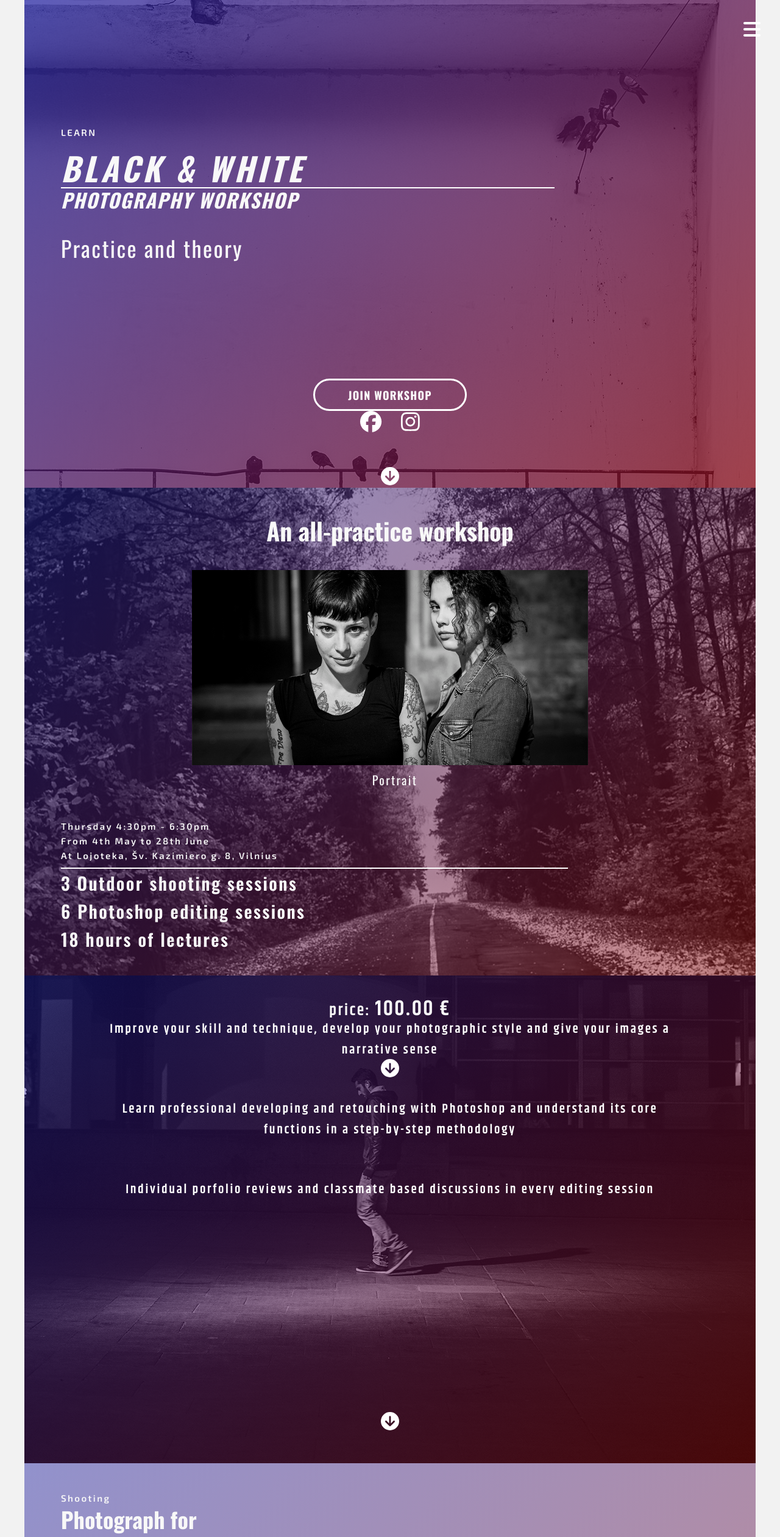
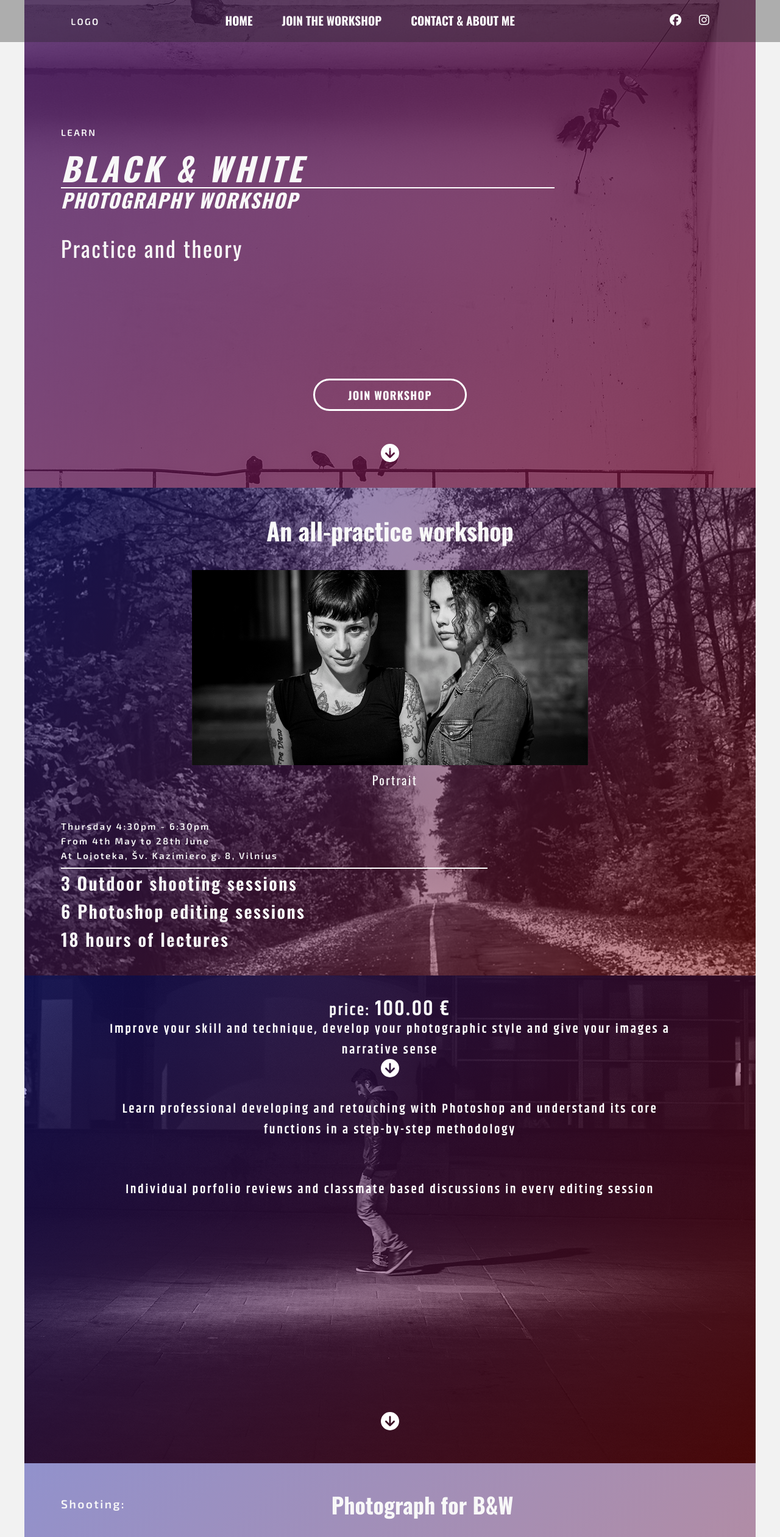
Before and after one commit to IvanSanczewski/PHOTO-WEB, a Vue app: page / in a window 1280 px wide. Shown: the top 2521 px of the page at 61% size. Built offline with nearby package versions, Linux system fonts and the light colour scheme.

Commit message:
Implemented responsiveness for 768px breackpoint

```diff
--- a/src/App.vue
+++ b/src/App.vue
@@ -1,6 +1,20 @@
 <script setup>
 import { RouterLink, RouterView } from 'vue-router'
+import { ref } from 'vue'
 import Navbar from '../src/components/Navbar.vue'
+import { useDisplayStore } from './stores/display.js';
+
+const storeDisplay = useDisplayStore()
+
+storeDisplay.toggleDesktopMenu()
+
+// const desktop = ref(false)
+// console.log(desktop.value)
+
+// function toggleDesktopMenu(desktop) {
+//   desktop.value = (window.innerWidth >=769) ? true : false
+
+// }
 
 </script>
 
--- a/src/assets/main.css
+++ b/src/assets/main.css
@@ -166,7 +166,8 @@ H E R O
   /* background-color: rgba(120, 0, 20, 0.916); */
   background-color: rgba(5, 62, 39, 0.885);
   background: linear-gradient(-45deg, rgba(152, 12, 12, 0.76), rgba(28, 28, 158, 0.715));
-  background-size: 120% ;
+  background: linear-gradient(-45deg, rgba(118,16,52,0.75), rgba(75,22,103,0.75));
+  background-size: -400% ;
 }
 
 .hero__content--title {
@@ -272,6 +273,7 @@ span + span  {
 }
 
 .line{
+  max-width: 700px;
   width: 65dvw;
   border-bottom: 2px solid white;
 }
@@ -378,3 +380,77 @@ S Y L L A B U S
 .syllabus img {
   margin-bottom: 1rem;
 }
+
+
+
+
+
+/*
+**************
+**************
+**************
+
+D E S K T O P
+
+**************
+**************
+**************
+*/
+
+
+
+@media (min-width: 769px) {
+   .syllabus .container-main {
+    flex-direction: column;
+    justify-content: space-between;
+    gap: 8rem
+  }
+
+  .syllabus img,
+  .syllabus p {
+    width: 45%;
+    margin: 0;
+  }
+
+  .syllabus br {
+    display: none
+  }
+
+  .syllabus--shooting-header,
+  .syllabus--editing-header {
+    display: flex;
+    align-items: center;
+    margin-bottom: 3rem;
+  }
+
+  .syllabus--shooting-header p,
+  .syllabus--editing-header p {
+    font-size: 1.2rem;
+
+    width: auto;
+  }
+
+  .syllabus--shooting-header h2,
+  .syllabus--editing-header h2 {
+    margin: 0 auto
+  }
+
+  .syllabus--shooting-content,
+  .syllabus--editing-content {
+    display: flex;
+    justify-content: space-between;
+    flex-direction: row;
+  }
+
+  .syllabus--editing-content {
+    flex-direction: row-reverse;
+  }
+
+  .syllabus--shooting-content p,
+  .syllabus--editing-content p {
+    font-size: 1.5rem;
+    font-family: var(--font-family-regular-p);
+    letter-spacing: .15rem;
+  }
+
+}
--- a/src/assets/navbar.css
+++ b/src/assets/navbar.css
@@ -2,9 +2,8 @@
     position: absolute;
 
     width: 100%;
-    background-color: rgba(33, 33, 33, 0.91);
+    background-color: rgba(33, 33, 33, 0.96);
 }
-
 
 .open-container {
     display: flex;
@@ -50,19 +49,62 @@
     text-transform: uppercase;
 }
 
-.hero__content--social {
-    flex-grow: 1;
-
-    display: flex;
-    justify-content: center;
-    align-items: end;
-    gap: 2rem
+.menu-item:hover {
+    color: rgba(255, 255, 255, 0.6)
 }
 
-.social-icon {
-    font-size: 2.2rem;
+.social-menu {
+    display: flex;
+    align-items: center;
+    gap: 1.8rem;
+    /* border: 2px solid blue; */
 }
 
-.social-icon:hover {
-    color: rgba(255, 255, 255, 0.6)
+/*
+**************
+**************
+**************
+
+D E S K T O P
+
+**************
+**************
+**************
+*/
+
+@media (min-width: 769px) {
+    .header {
+        background-color: rgba(33, 33, 33, 0.33);
+    }
+    nav {
+        background-color: transparent;
+        margin: 0 auto;
+
+        display: flex;
+        justify-content: center;
+        align-items: center;
+        padding: 0 2rem;
+        /* border: 2px solid red; */
+    }
+
+    .main-menu {
+        width: 1000px;
+        margin: 1.2rem 0;
+
+        flex-direction: row;
+        justify-content: flex-end;
+
+    }
+
+    .menu__links {
+        margin: 0 auto;
+        display: flex;
+        justify-content: end;
+        gap: 3rem;
+        /* border: 2px solid coral; */
+    }
+
+    .menu-item {
+        font-size: 1.2rem;
+    }
 }
--- a/src/components/Navbar.vue
+++ b/src/components/Navbar.vue
@@ -1,4 +1,5 @@
 <template>
+    <div v-if="!storeDisplay.displayDesktopMenu">
         <div v-if="storeDisplay.displayNav" class="close" @click="storeDisplay.toggleNav">
             <font-awesome-icon icon="xmark" />
         </div>
@@ -6,14 +7,44 @@
             <font-awesome-icon class="open" icon="fa-solid fa-bars" />
         </div>
         <nav v-if="storeDisplay.displayNav">
-        <div class="main-menu">
             <p>LOGO</p>
+            <div class="main-menu" >
                 <RouterLink class="menu-item" to="/">Home</RouterLink>
                 <!-- <RouterLink to="/join">Join the Workshop</RouterLink> -->
                 <span class="menu-item" @click="storeDisplay.toggleJoin">Join the Workshop</span>
                 <RouterLink class="menu-item" to="/about">Contact & About Me</RouterLink>
+                <div class="social-menu">
+                    <a href="https://www.facebook.com/IvanSanczewskiPhotography/">
+                        <font-awesome-icon class="menu-item" icon="fa-brands fa-facebook" />
+                    </a>
+                    <a href="https://www.instagram.com/ivan.sanczewski/">
+                        <font-awesome-icon class="menu-item" icon="fa-brands fa-instagram" />
+                    </a>
+                </div>
             </div>
         </nav>
+    </div>
+    <div v-if="storeDisplay.displayDesktopMenu">
+        <nav>
+            <p>LOGO</p>
+            <div class="main-menu" >
+                <div class="menu__links">
+                    <RouterLink class="menu-item" to="/">Home</RouterLink>
+                    <span class="menu-item" @click="storeDisplay.toggleJoin">Join the Workshop</span>
+                    <RouterLink class="menu-item" to="/about">Contact & About Me</RouterLink>
+                </div>
+                <div class="social-menu">
+                <a href="https://www.facebook.com/IvanSanczewskiPhotography/">
+                    <font-awesome-icon class="menu-item" icon="fa-brands fa-facebook" />
+                </a>
+                <a href="https://www.instagram.com/ivan.sanczewski/">
+                    <font-awesome-icon class="menu-item" icon="fa-brands fa-instagram" />
+                </a>
+            </div>
+            </div>
+        </nav>
+
+    </div>
 </template>
 
 <script setup>
--- a/src/stores/display.js
+++ b/src/stores/display.js
@@ -5,6 +5,7 @@ export const useDisplayStore = defineStore('display', {
     state: () => ({
         displayNav: false,
         displayJoinModal: false,
+        displayDesktopMenu: false,
 
         //user questions
         user: {
@@ -16,6 +17,11 @@ export const useDisplayStore = defineStore('display', {
     }),
 
     actions: {
+        toggleDesktopMenu() {
+            // (window.innerWidth >= 769) ? this.displayDesktopMenu : !this.displayDesktopMenu
+            (window.innerWidth >= 769) ? this.displayDesktopMenu = true : this.displayDesktopMenu = false
+        },
+
         toggleNav() {
             this.displayNav = !this.displayNav
         },
@@ -25,8 +31,10 @@ export const useDisplayStore = defineStore('display', {
             console.log('toggleJoin activated')
         },
 
+
         validateQuestionUser() {
             console.log('hello');
-        }
+        },
+
     }
 })
--- a/src/views/Home.vue
+++ b/src/views/Home.vue
@@ -15,14 +15,6 @@
                     <div class="hero__content--cta">
                         <button @click="storeDisplay.toggleJoin" class="cta-btn">join workshop</button>
                         <!-- <RouterLink to="/Join" class="cta-btn">join workshop</RouterLink> -->
-                    </div>
-                    <div class="hero__content--social">
-                        <a href="https://www.instagram.com/ivan.sanczewski/">
-                            <font-awesome-icon class="social-icon" icon="fa-brands fa-facebook" />
-                        </a>
-                        <a href="https://www.facebook.com/IvanSanczewskiPhotography/">
-                            <font-awesome-icon class="social-icon" icon="fa-brands fa-instagram" />
-                        </a>
                     </div>
                 </div>
                 <div class="container-footer">
@@ -89,20 +81,32 @@
             <div class="container">
                 <div class="container-main">
                     <div class="syllabus--shooting">
-                        <p>Shooting</p>
-                        <h2>Photograph for <br> black & white</h2>
+                        <div class="syllabus--shooting-header">
+                            <p>Shooting:</p>
+                            <h2>Photograph for <br> B&W</h2>
+                        </div>
+                        <div class="syllabus--shooting-content">
                             <img src="../assets/images/ISP_NORVILISKES_112.jpg" alt="wooden cross in Lithuania">
                             <!-- <p><span>portrait </span><span> landscape</span><span> street photo</span></p>     -->
                             <p>Three shooting sessions to learn photographing techniques and think ahead in black and white</p>
-
+                            <!-- <ul>
+                                <li>Portrait</li>
+                                <li>Landscape</li>
+                                <li>Street Photo</li>
+                            </ul> -->
                             <!-- <p>In each shooting session we will choose a different scenario to photograph and cover different technique and narrative aspects. The images that taken during the shooting sessions will be our starting point for the editing sessions </p> -->
                         </div>
+                    </div>
                     <div class="syllabus--editing">
-                        <p>Editing</p>
-                        <h2>Professional retouching conversion to black & white</h2>
+                        <div class="syllabus--editing-header">
+                            <p>Editing:</p>
+                            <h2>Professional conversion to B&W</h2>
+                        </div>
+                        <div class="syllabus--editing-content">
                             <img src="../assets/images/ISP_SARAJEVO_1571_2parts.jpg" alt="before-after black and white retouched portait">
                             <p>Direct black and white conversion, color vs contrast methods, destructive vs non-destructive methods, layers and masks, brush, curves, double raw developing</p>
                             <!-- <p>We'll use Lightroom and Photoshop to turn the images we took in our shooting sessions into black & white. From direct and destructive converting techniques, to more elaborated and non destructive ones, we'll learn to use Photoshop in depth main tools and techniques. All we will learn can be applied </p> -->
+                        </div>
                     </div>
                 </div>
                 <div class="container-footer">
```
Lines whose indentation alone changed are shown as unchanged.
